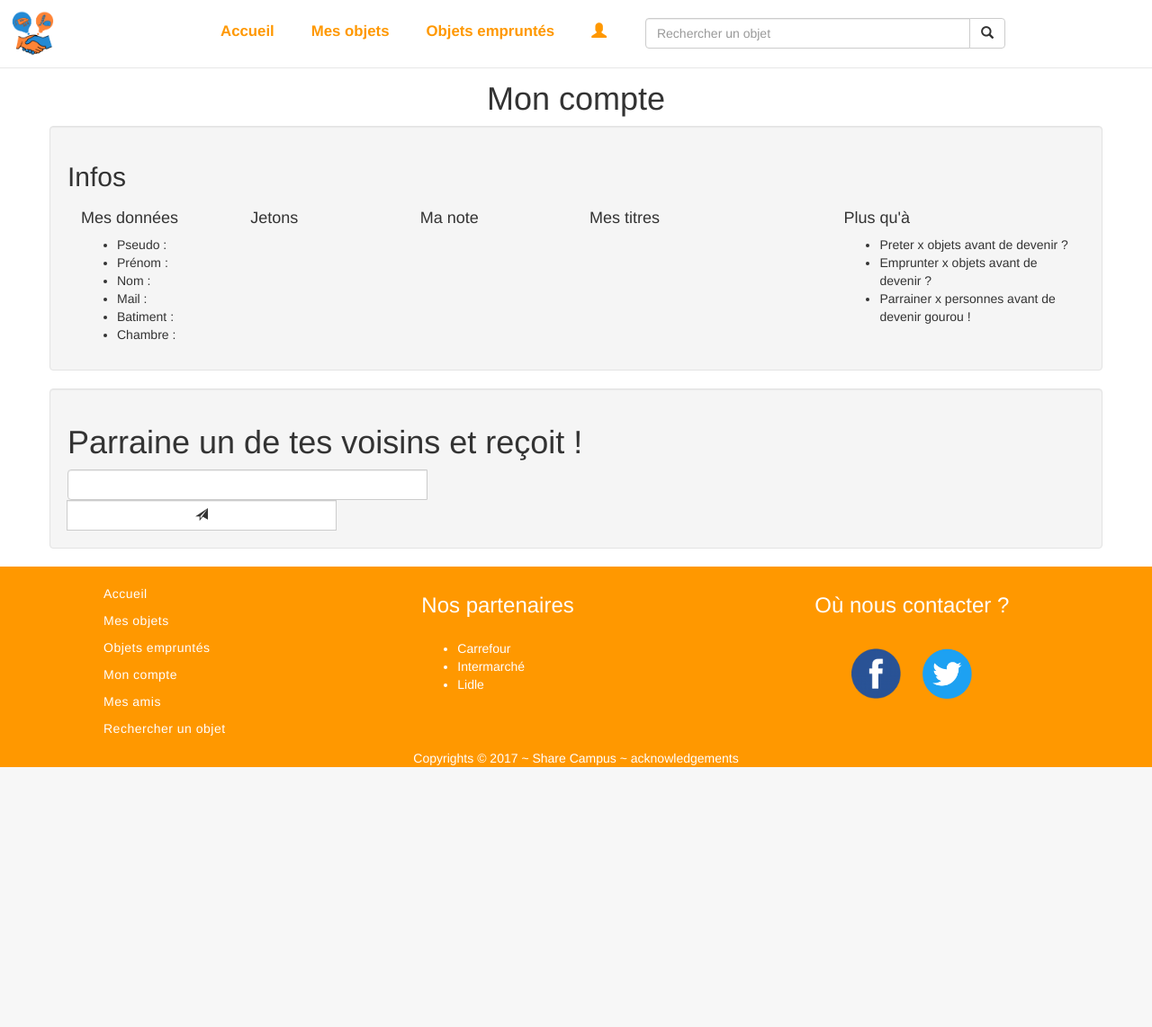
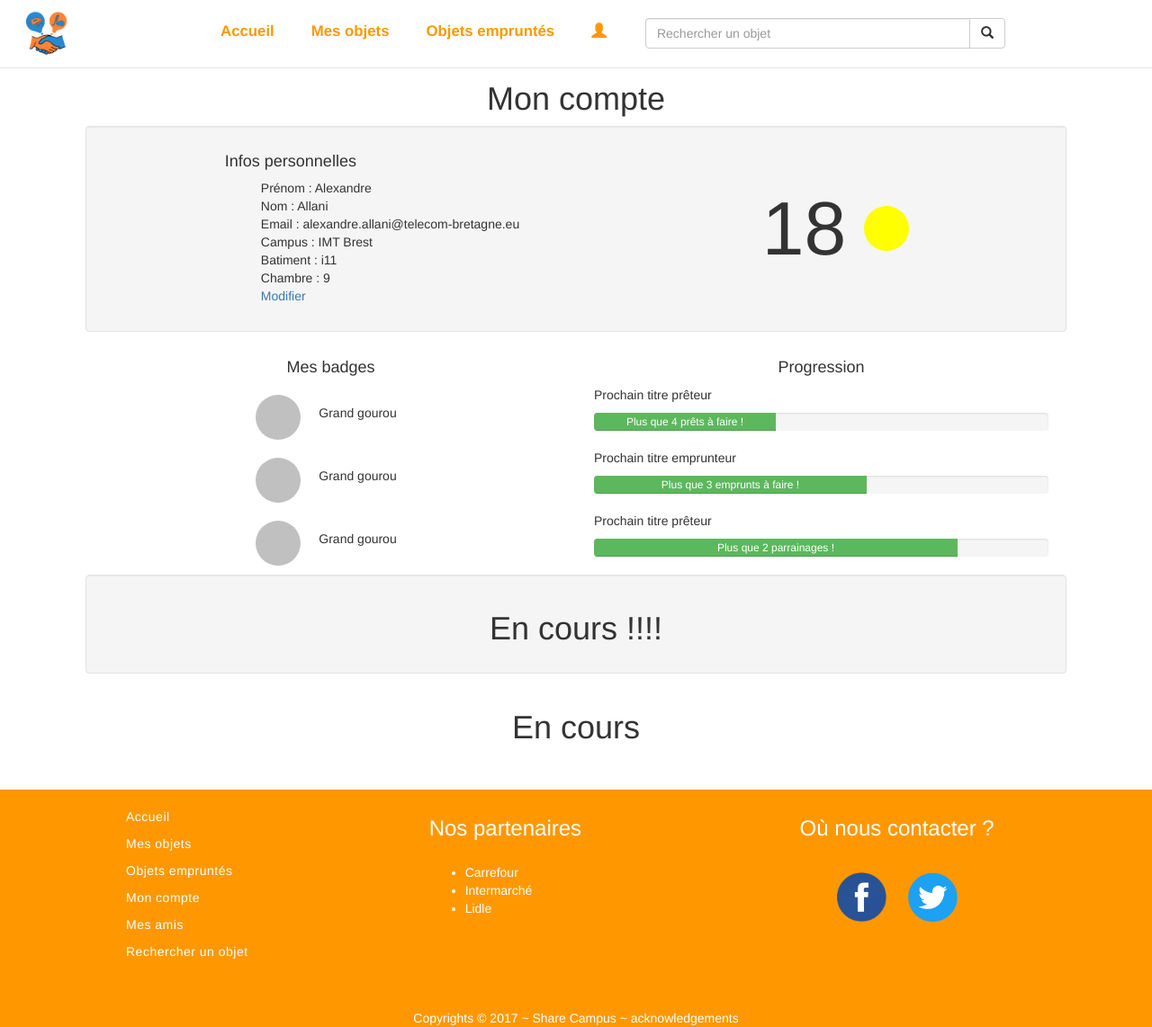
Before and after one commit to Syndorik/Cher-voisin, a PHP site: page /myAccount in a window 1280 px wide. Shown: the whole page at 90% size. Before the commit the page ends 853 px from the top, so only its background shows below. Run offline with PHP 8.4, Linux system fonts and the light colour scheme; some libraries are stand-ins or nearby versions.

Commit message:
Update myAccount and welcome page

```diff
--- a/footer.php
+++ b/footer.php
@@ -31,8 +31,7 @@
   </div>
 </div>
 </div><!-- END of wrapper -->
-<script src="https://code.jquery.com/jquery-3.2.1.min.js"></script>
-<script src="https://maxcdn.bootstrapcdn.com/bootstrap/3.3.7/js/bootstrap.min.js"></script>
+
 
 </body>
 </html>
--- a/header.php
+++ b/header.php
@@ -8,7 +8,7 @@
     <link rel="stylesheet" href="https://maxcdn.bootstrapcdn.com/bootstrap/3.3.7/css/bootstrap.min.css" type="text/css"/>
     <link rel="stylesheet" href="style.css" type="text/css"/>
     <link rel="stylesheet" type="text/css" href="font-awesome-4.7.0/css/font-awesome.min.css">
-    <script src="https://ajax.googleapis.com/ajax/libs/jquery/3.2.1/jquery.min.js"></script>
+    <script src="https://code.jquery.com/jquery-3.2.1.min.js"></script>
     <script src="https://maxcdn.bootstrapcdn.com/bootstrap/3.3.7/js/bootstrap.min.js"></script>
 </head>
 <body>
@@ -48,6 +48,7 @@
               </span>
             </div>
           </form></li>
+
           <!--<li><a href="Accueil-test.php">Inscription</a></li>
           <li><a href="#">Connexion</a></li>-->
         </ul>
--- a/myAccount.php
+++ b/myAccount.php
@@ -1,51 +1,80 @@
 <?php include("header.php");?>
-<div class="container">
+<div class="container" id="account_container">
+
     <h1 class="text-center">Mon compte</h1>
-    <div class="row well" id="info-row">
-        <h2>Infos</h2>
-        <div class="col-md-2">
-            <h4>Mes données</h4>
+    <section class="private-info well">
+      <div class="private-info-item">
+        <h4>Infos personnelles</h4>
+        <div class="data">
           <ul>
-                <li>Pseudo : </li>
-                <li>Prénom :</li>
-                <li>Nom :</li>
-                <li>Mail :</li>
-                <li>Batiment :</li>
-                <li>Chambre :</li>
+            <li>Prénom : Alexandre</li>
+            <li>Nom : Allani</li>
+            <li>Email : alexandre.allani@telecom-bretagne.eu</li>
+            <li>Campus : IMT Brest</li>
+            <li>Batiment : i11</li>
+            <li>Chambre : 9</li>
+            <li><a href="#">Modifier</a></li>
           </ul>
         </div>
-        <div class="col-md-2">
-            <h4>Jetons</h4>
       </div>
-
-        <div class="col-md-2">
-            <h4>Ma note</h4>
+      <div class="private-info-token">
+        <h4>18</h4>
+        <p><img src="" alt=""></p>
       </div>
-        <div class="col-md-3">
-            <h4>Mes titres</h4>
+    </section><!--  END of information section -->
+    <section class="titles">
+      <div>
+        <h4>Mes badges</h4>
+        <div class="badges-item">
+          <p class="badge-pic"><img src="" alt=""></p>
+          <p>Grand gourou</p>
         </div>
-        <div class="col-md-3">
-            <h4>Plus qu'à</h4>
-            <p><ul>
-                <li>Preter x objets avant de devenir ?</li>
-                <li>Emprunter x objets avant de devenir ?</li>
-                <li>Parrainer x personnes avant de devenir gourou !</li>
-            </ul></p>
+        <div class="badges-item">
+          <p class="badge-pic"><img src="" alt=""></p>
+          <p>Grand gourou</p>
         </div>
-    </div><!-- END of row -->
-    <div class="row well" id="godfather-row">
-      <h1>Parraine un de tes voisins et reçoit !</h1>
-      <form  action="index.html" method="post">
-        <div class="col-md-4 col-s-12 input-group input-group-btn">
-          <input type="email" name=="godchild" class="form-control">
-          <span id="plus-button" class="input-group-btn"><button class="btn btn-default form-control" type="button" name="button"><i class="glyphicon glyphicon-send"></i></button></span>
+        <div class="badges-item">
+          <p class="badge-pic"><img src="" alt=""></p>
+          <p>Grand gourou</p>
         </div>
-
-      </form>
-
+      </div>
+      <div class="">
+        <h4>Progression</h4>
+        <div class="progress-bar-container">
+          <p>Prochain titre prêteur</p>
+          <div class="progress">
+            <div class="progress-bar progress-bar-success" role="progressbar" aria-valuenow="40"
+            aria-valuemin="0" aria-valuemax="100" style="width:40%">
+              Plus que 4 prêts à faire !
+            </div>
+          </div>
+        </div>
+        <div class="progress-bar-container">
+          <p>Prochain titre emprunteur</p>
+          <div class="progress">
+            <div class="progress-bar progress-bar-success" role="progressbar" aria-valuenow="40"
+            aria-valuemin="0" aria-valuemax="100" style="width:60%">
+              Plus que 3 emprunts à faire !
+            </div>
+          </div>
+        </div>
+        <div class="progress-bar-container">
+          <p>Prochain titre prêteur</p>
+          <div class="progress">
+            <div class="progress-bar progress-bar-success" role="progressbar" aria-valuenow="40"
+            aria-valuemin="0" aria-valuemax="100" style="width:80%">
+              Plus que 2 parrainages !
+            </div>
+          </div>
         </div>
       </div>
 
-</div>
-
+    </section>
+    <section class="marks well">
+      <h1>En cours !!!!</h1>
+    </section>
+    <section class="historic">
+      <h1>En cours</h1>
+    </section>
+</div><!-- END of container -->
 <?php include("footer.php");?>
--- a/style.css
+++ b/style.css
@@ -14,16 +14,17 @@ body {
 .wrapper{
   display: flex;
   flex-direction: column;
+  flex:1;
+  min-height: fit-content;
 }
 
 .container{
   margin: auto;
+  padding: 0 40px 40px 40px;
 }
 
 .input-group{
   max-width: 400px;
-  min-width: 200px;
-  width: 400px;
 }
 
 button{
@@ -98,6 +99,7 @@ button{
 .checkbox-primary input[type="checkbox"]:checked + label::after {
   color: #fff; }
 
+
 /******** HEADER ********/
 
 .navbar{
@@ -107,6 +109,7 @@ button{
   min-height: 70px;
   max-height: 90px;
   margin: auto;
+  padding: 0 15px;
 }
 
 .navbar-toggle{
@@ -558,6 +561,7 @@ li form{
   display: flex;
   flex-direction: column;
   padding-top: 15px;
+  flex
 }
 
 #object_form > .input-group{
@@ -565,7 +569,86 @@ li form{
   margin: auto;
 }
 
+.align-items{
+  margin: auto;
+  display: flex;
+  flex-direction: column;
+  align-items: flex-start;
+}
 
+  .align-items div[class="input-group"]{
+    align-self: center;
+  }
+
+
+/*********** MYACCOUNT **********/
+
+#account_container section{
+  display: flex;
+  flex-direction: row;
+  justify-content: space-around;
+  flex-wrap: wrap;
+}
+
+.private-info{}
+
+  .private-info ul{
+    list-style: none;
+  }
+
+  .private-info-token{
+    display: flex;
+    justify-content: center;
+    align-items: center;
+    }
+
+    .private-info-token h4{
+      font-size: 6em;
+      font-style: normal;
+    }
+
+    .private-info-token p{
+      margin: 20px;
+      border-radius: 50%;
+      width: 50px;
+      height: 50px;
+      background-color: #ffff00;
+      }
+
+
+.titles{
+  flex: 1;
+}
+
+  .titles > div{
+    display: flex;
+    flex-direction: column;
+    align-items: center;
+    flex: 1;
+    min-width: 200px;
+  }
+
+    .badges-item{
+      display: flex;
+      align-items: center;
+      height: fit-content;
+      padding-right: 30px;
+    }
+
+      .badges-item .badge-pic{
+        margin: 10px 20px;
+        border-radius: 50%;
+        width: 50px;
+        height: 50px;
+        background-color: silver;
+      }
+
+    .progress-bar-container{
+      display: flex;
+      flex-direction: column;
+      width: 100%;
+      padding: 0 20px;
+    }
 
 /******* MY OBJECTS ********/
 
--- a/welcome.php
+++ b/welcome.php
@@ -11,6 +11,7 @@
     <div id="object_list">
 
       <form id="object_form" action="index.html" method="post">
+        <div class="align-items">
           <div class="checkbox checkbox-primary">
             <input id="checkbox1" type="checkbox">
             <label for="checkbox1">
@@ -65,6 +66,8 @@
                 Casserole
             </label>
           </div>
+        </div>
+
         <div class="input-group button-group">
             <input class="form-control" type="text" name="" placeholder="Nouvel objet à prêter" aria-describedby="plus-button">
             <span class="input-group-btn"><button class="btn btn-default form-control" type="button" name="button"><i class="glyphicon glyphicon-plus"></i></button></span>
@@ -81,5 +84,5 @@
     </div>
   </section>
 </div>
-
+<?php // TODO: rajouter boutons pour pouvoir mettre autant d'objets qu'on veut ?>
 <?php include("footer.php");?>
```
Lines whose indentation alone changed are shown as unchanged.
